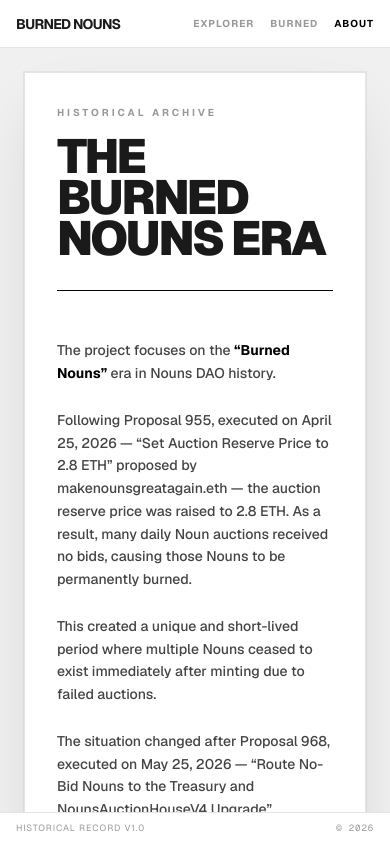
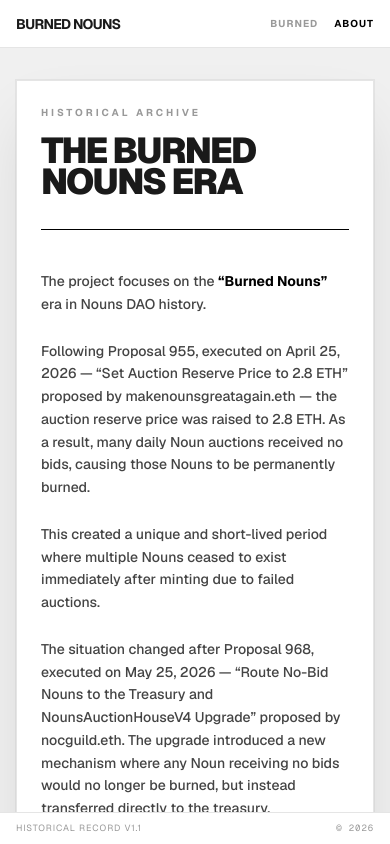
Before and after one commit to XppaiCyberr/burned-nouns, a Next.js app: page /about in a window 390 px wide. Built offline with nearby package versions, Linux system fonts and the light colour scheme.

Commit message:
Simplify navigation: remove explorer, set Burned as main page, fix About page layout cutoff

```diff
--- a/src/app/about/page.tsx
+++ b/src/app/about/page.tsx
@@ -9,18 +9,17 @@
       <nav className="h-12 border-b border-[#E5E5E5] px-4 flex justify-between items-center bg-white flex-shrink-0">
         <Link href="/" className="font-bold tracking-tighter text-sm uppercase">Burned Nouns</Link>
         <div className="flex gap-4 text-[10px] font-bold uppercase tracking-widest text-[#999]">
-          <Link href="/" className="hover:text-black transition-colors">Explorer</Link>
-          <a href="#" className="hover:text-black transition-colors">Burned</a>
+          <Link href="/" className="hover:text-black transition-colors">Burned</Link>
           <Link href="/about" className="text-black transition-colors">About</Link>
         </div>
       </nav>
 
-      {/* Main Content Area */}
-      <div className="flex-1 overflow-y-auto bg-[#F0F0F0] p-6 lg:p-12 flex justify-center items-start lg:items-center">
-        <div className="max-w-2xl w-full bg-white border border-[#E5E5E5] p-8 lg:p-16 shadow-[0_0_0_1px_rgba(0,0,0,0.05),0_30px_60px_-12px_rgba(0,0,0,0.12)]">
-          <header className="mb-12 border-b border-black pb-8">
+      {/* Main Content Area - Allowing scroll here to prevent cutoff */}
+      <div className="flex-1 overflow-y-auto bg-[#F0F0F0] p-4 lg:p-12 flex justify-center items-start">
+        <div className="max-w-2xl w-full bg-white border border-[#E5E5E5] p-6 lg:p-16 my-4 lg:my-8 shadow-[0_0_0_1px_rgba(0,0,0,0.05),0_30px_60px_-12px_rgba(0,0,0,0.12)]">
+          <header className="mb-10 lg:mb-12 border-b border-black pb-8">
             <span className="block text-[10px] font-bold uppercase tracking-[0.3em] text-[#999] mb-4">Historical Archive</span>
-            <h1 className="text-5xl lg:text-7xl font-black tracking-tighter leading-[0.85] uppercase">
+            <h1 className="text-4xl lg:text-7xl font-black tracking-tighter leading-[0.85] uppercase">
               The Burned<br />Nouns Era
             </h1>
           </header>
@@ -42,9 +41,9 @@
               The situation changed after Proposal 968, executed on May 25, 2026 — “Route No-Bid Nouns to the Treasury and NounsAuctionHouseV4 Upgrade” proposed by nocguild.eth. The upgrade introduced a new mechanism where any Noun receiving no bids would no longer be burned, but instead transferred directly to the treasury.
             </p>
 
-            <div className="bg-[#F5F5F5] p-6 border-l-4 border-black my-8">
+            <div className="bg-[#F5F5F5] p-5 lg:p-6 border-l-4 border-black my-8">
               <span className="block text-[9px] font-bold uppercase tracking-widest text-[#999] mb-2">Scope of Records</span>
-              <p className="text-xl font-bold tracking-tight text-black italic">
+              <p className="text-lg lg:text-xl font-bold tracking-tight text-black italic">
                 “Because of this change, the ‘Burned Nouns’ era only includes Noun IDs 1888 through 1913.”
               </p>
             </div>
@@ -54,9 +53,9 @@
             </p>
           </div>
 
-          <div className="mt-16 pt-8 border-t border-[#E5E5E5] flex justify-between items-center">
+          <div className="mt-12 lg:mt-16 pt-8 border-t border-[#E5E5E5] flex justify-between items-center">
             <Link href="/" className="text-[10px] font-bold uppercase tracking-[0.2em] border-b border-black pb-1 hover:opacity-50 transition-opacity">
-              Back to Explorer
+              Back to Burned
             </Link>
             <span className="font-mono text-[9px] text-[#999]">ARCHIVE_DOC_955_968</span>
           </div>
@@ -65,7 +64,7 @@
 
       {/* Footer */}
       <footer className="h-8 border-t border-[#E5E5E5] px-4 flex justify-between items-center bg-white text-[9px] text-[#999] uppercase tracking-widest flex-shrink-0">
-        <span>Historical Record v1.0</span>
+        <span>Historical Record v1.1</span>
         <span className="font-mono">© 2026</span>
       </footer>
     </main>
--- a/src/app/page.tsx
+++ b/src/app/page.tsx
@@ -33,8 +33,7 @@
       <nav className="h-12 border-b border-[#E5E5E5] px-4 flex justify-between items-center bg-white flex-shrink-0">
         <Link href="/" className="font-bold tracking-tighter text-sm uppercase">Burned Nouns</Link>
         <div className="flex gap-4 text-[10px] font-bold uppercase tracking-widest text-[#999]">
-          <Link href="/" className="text-black transition-colors">Explorer</Link>
-          <a href="#" className="hover:text-black transition-colors">Burned</a>
+          <Link href="/" className="text-black transition-colors">Burned</Link>
           <Link href="/about" className="hover:text-black transition-colors">About</Link>
         </div>
       </nav>
@@ -42,7 +41,7 @@
       {/* Main Content Area */}
       <div className="flex-1 flex flex-col lg:flex-row min-h-0 overflow-hidden">
 
-        {/* Left/Top Section: Control Panel */}
+        {/* Left Section: Registry Control */}
         <section className="w-full lg:w-[350px] border-b lg:border-b-0 lg:border-r border-[#E5E5E5] bg-white p-6 flex flex-col justify-center flex-shrink-0">
           <div className="max-w-xs mx-auto lg:mx-0">
             <h1 className="text-4xl font-black tracking-tighter leading-none mb-4 uppercase">
@@ -51,7 +50,7 @@
 
             <form onSubmit={handleFetch} className="mb-6">
               <label className="block text-[9px] font-bold uppercase tracking-[0.2em] mb-2 text-[#999]">
-                ID
+                Noun ID
               </label>
               <div className="flex border-b border-black">
                 <input
@@ -74,7 +73,7 @@
             </form>
 
             <p className="text-xs text-[#666] leading-relaxed mb-4">
-              Search the Nouns archive. Data is resolved in real-time from Ethereum.
+              Explore the "Burned Nouns" era (IDs 1888–1913). Records resolved in real-time from the Ethereum mainnet.
             </p>
 
             {error && (
@@ -85,18 +84,18 @@
           </div>
         </section>
 
-        {/* Right Section: Visual Display */}
+        {/* Right Section: Visual Archive */}
         <section className="flex-1 bg-[#F0F0F0] relative overflow-hidden flex items-center justify-center p-4 lg:p-8">
           {!metadata && !loading && (
             <div className="text-[#999] font-mono text-[10px] uppercase tracking-[0.3em] animate-pulse">
-              Awaiting Input
+              Awaiting Identification
             </div>
           )}
 
           {loading && (
             <div className="flex flex-col items-center">
               <div className="w-8 h-[1px] bg-black mb-2 animate-bounce"></div>
-              <span className="font-mono text-[9px] tracking-widest uppercase">Searching</span>
+              <span className="font-mono text-[9px] tracking-widest uppercase">Searching Archive</span>
             </div>
           )}
 
@@ -112,11 +111,11 @@
                 />
               </div>
 
-              {/* Info Container */}
+              {/* Metadata Container */}
               <div className="w-full lg:max-w-sm">
                 <div className="mb-6">
                   <h2 className="text-2xl font-black uppercase tracking-tight mb-1">{metadata.name}</h2>
-                  <p className="text-[11px] text-[#666] leading-relaxed line-clamp-3">{metadata.description}</p>
+                  <p className="text-[11px] text-[#666] leading-relaxed line-clamp-4">{metadata.description}</p>
                 </div>
 
                 <div className="grid grid-cols-2 gap-4 pt-6 border-t border-[#E5E5E5]">
@@ -140,8 +139,8 @@
 
       {/* Footer */}
       <footer className="h-8 border-t border-[#E5E5E5] px-4 flex justify-between items-center bg-white text-[9px] text-[#999] uppercase tracking-widest flex-shrink-0">
-        <span>Experimental Protocol v1.0</span>
-        <span className="font-mono">© 2026</span>
+        <span>Historical Record v1.1</span>
+        <span className="font-mono">© 2026 BURNEDNOUNS</span>
       </footer>
 
       <style jsx global>{`
```
